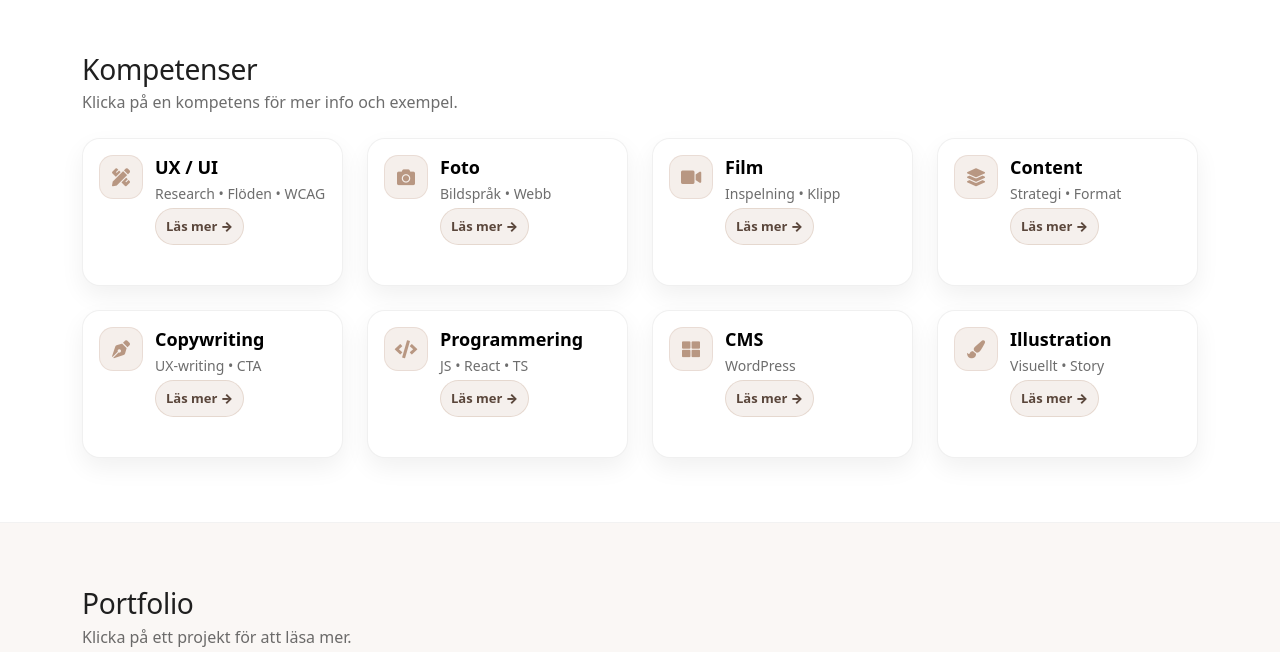
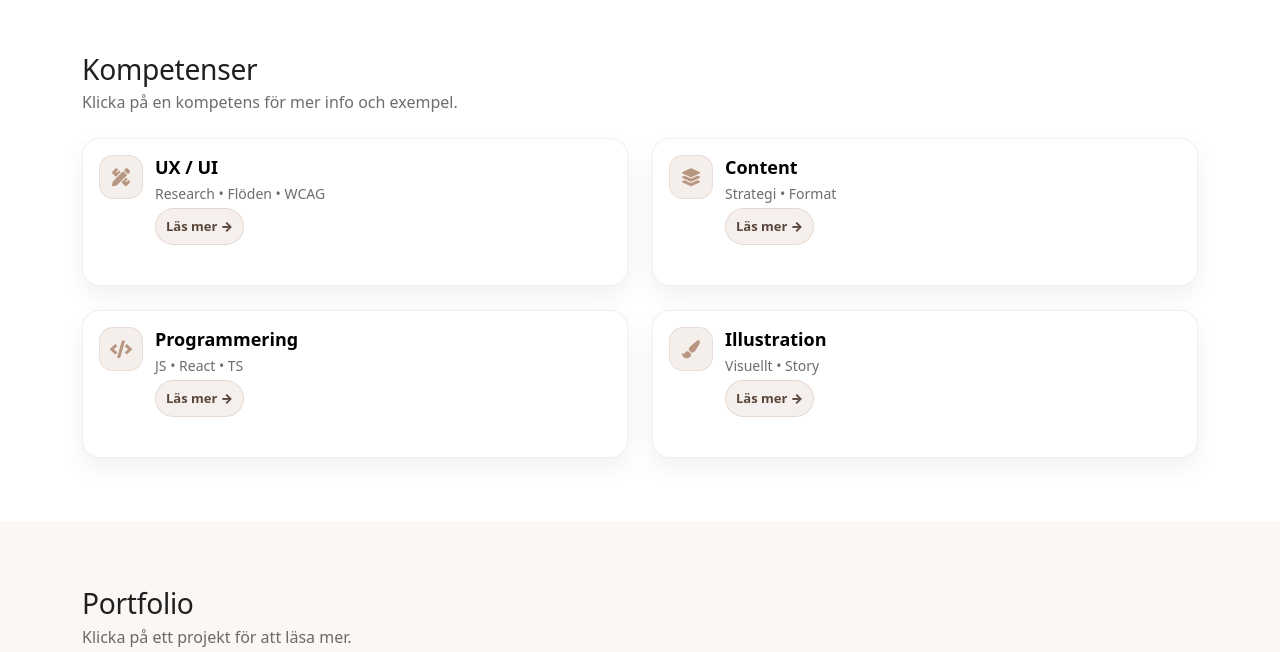
Before and after one commit to CarroRoos/portfolio, a website: page index.html in a window 1280 px wide. Shown: the part 900-1552 px from the top of the page. Drawn offline with nearby package versions, Linux system fonts and the light colour scheme.

Commit message:
Add skill modals with project lists, thumbnails and thinking/doing sections

```diff
--- a/index.html
+++ b/index.html
@@ -138,9 +138,7 @@
       <!-- KOMPETENSER -->
       <section id="kompetenser" class="crb-section crb-section--alt">
         <div class="container">
-          <div
-            class="d-flex align-items-end justify-content-between flex-wrap gap-3 mb-4"
-          >
+          <div class="d-flex align-items-end justify-content-between flex-wrap gap-3 mb-4">
             <div>
               <h2 class="crb-h2 mb-1">Kompetenser</h2>
               <p class="crb-muted mb-0">
@@ -151,7 +149,7 @@
 
           <div class="row g-4">
             <!-- UX -->
-            <div class="col-12 col-md-6 col-lg-3">
+            <div class="col-12 col-md-6 col-lg-6">
               <button
                 type="button"
                 class="crb-skill"
@@ -197,50 +195,8 @@
               </button>
             </div>
 
-            <!-- Foto -->
-            <div class="col-12 col-md-6 col-lg-3">
-              <button
-                type="button"
-                class="crb-skill"
-                data-bs-toggle="modal"
-                data-bs-target="#crbSkillModal"
-                data-title="Foto"
-                data-desc="Jag fotograferar för webb och content – med fokus på bildspråk, komposition och material som funkar i digitala kanaler."
-                data-tags="Bildspråk,Komposition,Webbformat,Content"
-                data-projects="(Lägg till dina exempel här: porträtt, kampanjbilder, sociala medier)"
-              >
-                <div class="crb-skillIcon"><i class="fas fa-camera"></i></div>
-                <div>
-                  <h3 class="crb-skillTitle">Foto</h3>
-                  <p class="crb-skillSub">Bildspråk • Webb</p>
-                  <span class="crb-skillMore">Läs mer →</span>
-                </div>
-              </button>
-            </div>
-
-            <!-- Film -->
-            <div class="col-12 col-md-6 col-lg-3">
-              <button
-                type="button"
-                class="crb-skill"
-                data-bs-toggle="modal"
-                data-bs-target="#crbSkillModal"
-                data-title="Film"
-                data-desc="Planering, inspelning och klipp för sociala medier och webb – gärna kortformat med tydliga budskap."
-                data-tags="Storyboard,Kortformat,Klipp,Publicering"
-                data-projects="(Lägg till exempel: reels, produktvideo, behind the scenes)"
-              >
-                <div class="crb-skillIcon"><i class="fas fa-video"></i></div>
-                <div>
-                  <h3 class="crb-skillTitle">Film</h3>
-                  <p class="crb-skillSub">Inspelning • Klipp</p>
-                  <span class="crb-skillMore">Läs mer →</span>
-                </div>
-              </button>
-            </div>
-
-            <!-- Content (NYTT: data-contentprojects) -->
-            <div class="col-12 col-md-6 col-lg-3">
+            <!-- Content -->
+            <div class="col-12 col-md-6 col-lg-6">
               <button
                 type="button"
                 class="crb-skill"
@@ -278,29 +234,8 @@
               </button>
             </div>
 
-            <!-- Copywriting -->
-            <div class="col-12 col-md-6 col-lg-3">
-              <button
-                type="button"
-                class="crb-skill"
-                data-bs-toggle="modal"
-                data-bs-target="#crbSkillModal"
-                data-title="Copywriting"
-                data-desc="Jag skriver copy som är tydlig, varm och målgruppsanpassad – med fokus på rubriker, mikrocopy, CTA och begriplighet."
-                data-tags="Tonalitet,Mikrocopy,CTA,UX-writing"
-                data-projects="Digital producent & Copywriter (Gleerups) • Webbcopy i projekt"
-              >
-                <div class="crb-skillIcon"><i class="fas fa-pen-nib"></i></div>
-                <div>
-                  <h3 class="crb-skillTitle">Copywriting</h3>
-                  <p class="crb-skillSub">UX-writing • CTA</p>
-                  <span class="crb-skillMore">Läs mer →</span>
-                </div>
-              </button>
-            </div>
-
             <!-- Programmering -->
-            <div class="col-12 col-md-6 col-lg-3">
+            <div class="col-12 col-md-6 col-lg-6">
               <button
                 type="button"
                 class="crb-skill"
@@ -346,29 +281,8 @@
               </button>
             </div>
 
-            <!-- CMS -->
-            <div class="col-12 col-md-6 col-lg-3">
-              <button
-                type="button"
-                class="crb-skill"
-                data-bs-toggle="modal"
-                data-bs-target="#crbSkillModal"
-                data-title="CMS (WordPress)"
-                data-desc="Jag bygger och redigerar innehåll i CMS och har erfarenhet av WordPress-produktion och innehållsflöden."
-                data-tags="WordPress,Content,Redigering"
-                data-projects="WordPress-projekt (från scratch) • Byrå/praktik"
-              >
-                <div class="crb-skillIcon"><i class="fas fa-th-large"></i></div>
-                <div>
-                  <h3 class="crb-skillTitle">CMS</h3>
-                  <p class="crb-skillSub">WordPress</p>
-                  <span class="crb-skillMore">Läs mer →</span>
-                </div>
-              </button>
-            </div>
-
             <!-- Illustration (GALLERI) -->
-            <div class="col-12 col-md-6 col-lg-3">
+            <div class="col-12 col-md-6 col-lg-6">
               <button
                 type="button"
                 class="crb-skill"
@@ -404,9 +318,7 @@
       <!-- PORTFOLIO (oförändrad) -->
       <section id="portfolio" class="crb-section">
         <div class="container">
-          <div
-            class="d-flex align-items-end justify-content-between flex-wrap gap-3 mb-4"
-          >
+          <div class="d-flex align-items-end justify-content-between flex-wrap gap-3 mb-4">
             <div>
               <h2 class="crb-h2 mb-1">Portfolio</h2>
               <p class="crb-muted mb-0">Klicka på ett projekt för att läsa mer.</p>
@@ -647,7 +559,7 @@
               <div id="crbSkillModalDevList" class="crb-list"></div>
             </div>
 
-            <!-- CONTENT PROJECT LIST (NYTT) -->
+            <!-- CONTENT PROJECT LIST -->
             <div id="crbSkillModalContentWrap" class="mt-3 d-none">
               <div class="crb-modalLabel">Content-exempel</div>
               <div id="crbSkillModalContentList" class="crb-list"></div>
```
